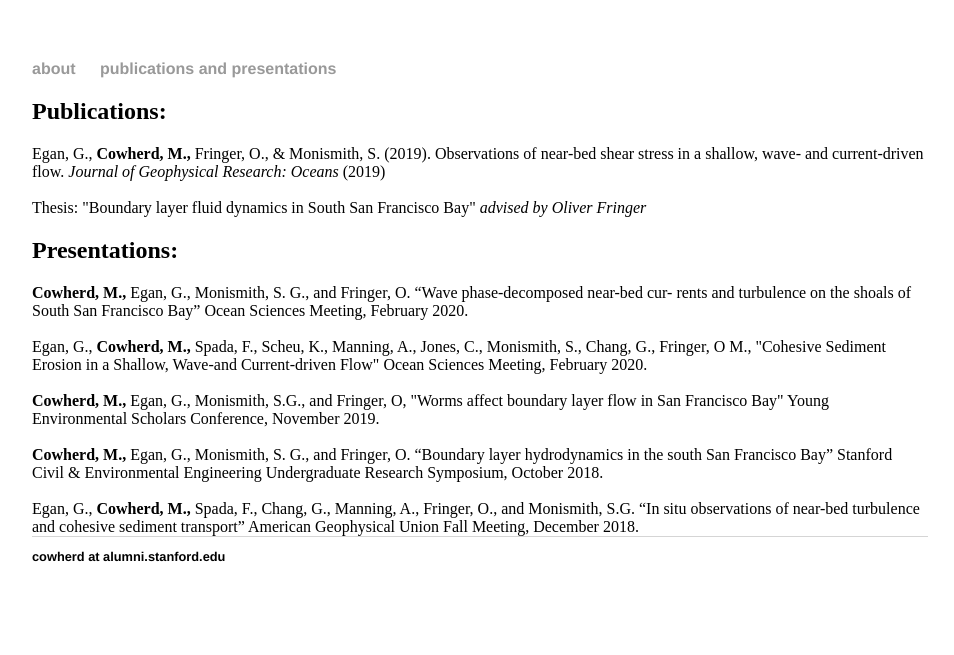
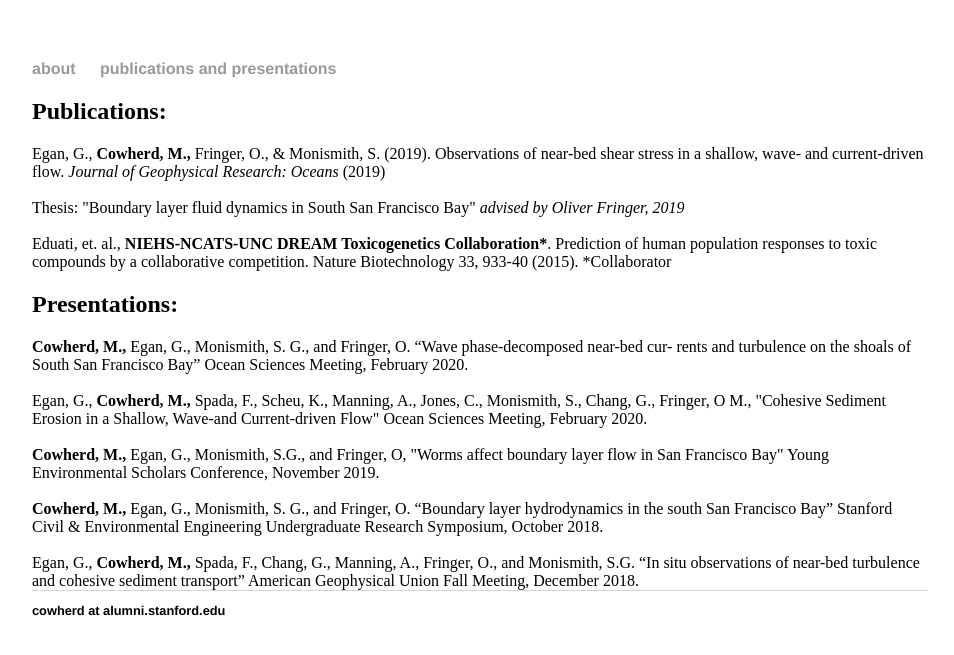
Before and after one commit to mariannecowherd/mariannecowherd.github.io, a Jekyll site: the page built from cv/index.html, in a window 1280 px wide. Shown: the top 655 px of the page, without its empty margins (160-1114 px from the left). Built offline with Jekyll 4.4.1, drawn with Linux system fonts in a browser that asks for light colours.

Commit message:
DREAM paper

```diff
--- a/cv/index.html
+++ b/cv/index.html
@@ -6,7 +6,8 @@
 
 	<h2>Publications:</h2>
 	Egan, G., <b>Cowherd, M.,</b> Fringer, O., & Monismith, S. (2019). Observations of near-bed shear stress in a shallow, wave- and current-driven flow. <i>Journal of Geophysical Research: Oceans</i> (2019)<br><br>
-	Thesis: "Boundary layer fluid dynamics in South San Francisco Bay" <i>advised by Oliver Fringer</i>
+	Thesis: "Boundary layer fluid dynamics in South San Francisco Bay" <i>advised by Oliver Fringer, 2019</i><br><br>
+	Eduati, et. al., <b>NIEHS-NCATS-UNC DREAM Toxicogenetics Collaboration*</b>. Prediction of human population responses to toxic compounds by a collaborative competition. Nature Biotechnology 33, 933-40 (2015). *Collaborator
 	<h2>Presentations:</h2>
 	<b>Cowherd, M.,</b> Egan, G., Monismith, S. G., and Fringer, O. “Wave phase-decomposed near-bed cur- rents and turbulence on the shoals of South San Francisco Bay” Ocean Sciences Meeting, February 2020.<br><br>
 	Egan, G., <b>Cowherd, M., </b> Spada, F., Scheu, K., Manning, A., Jones, C., Monismith, S., Chang, G., Fringer, O M., "Cohesive Sediment Erosion in a Shallow, Wave-and Current-driven Flow" Ocean Sciences Meeting, February 2020.<br><br>
```
